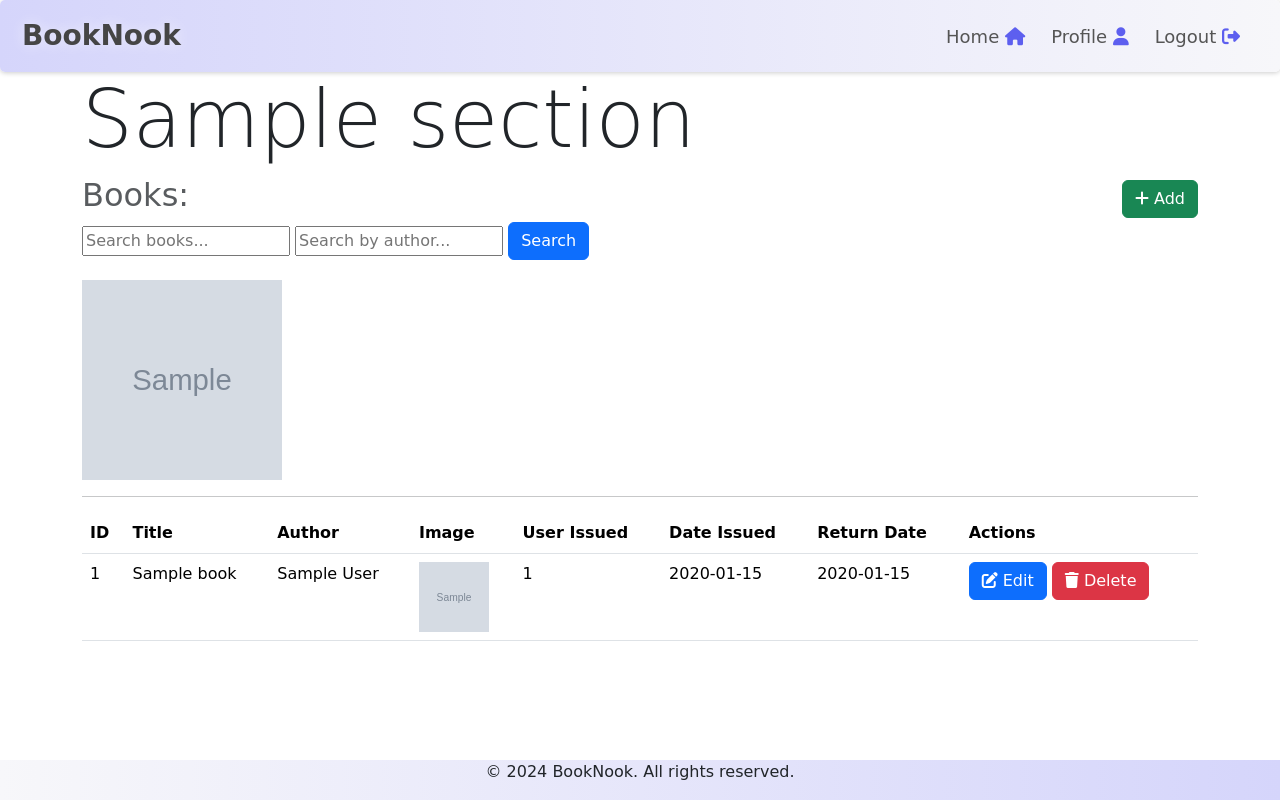
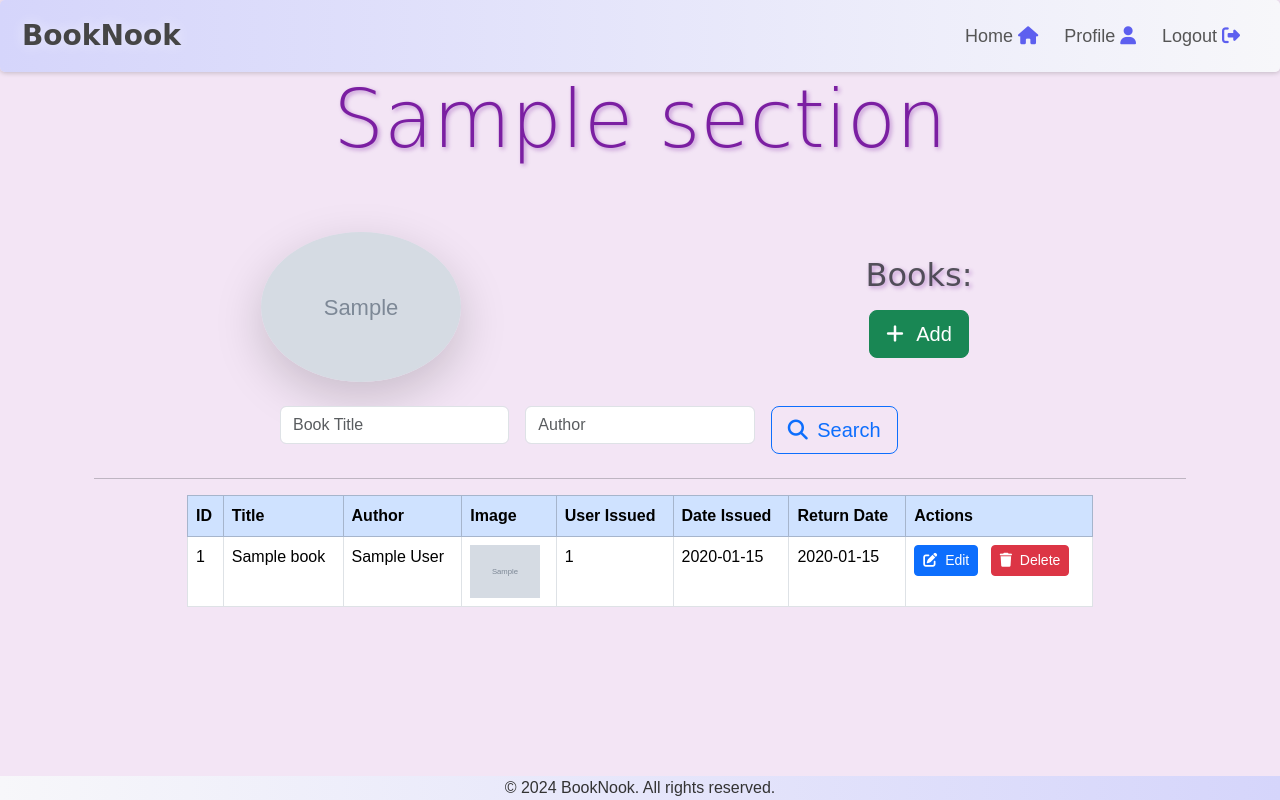
Before and after one commit to jsaha26/BookNook, a Flask app: page /section/1/ in a window 1280 px wide. Run offline with Flask 3, Linux system fonts and the light colour scheme; the visitor is signed in with stand-in values (Sample User, id 1); tables that the repository leaves empty hold one stand-in row (values such as "Sample post"); grey boxes marked "Sample" are stand-in pictures.

Commit message:
Added search bar to admin page and enhanced some pages

```diff
--- a/routes.py
+++ b/routes.py
@@ -172,6 +172,15 @@ def admin():
     sections = Section.query.all()
     section_names = [section.name for section in sections]
     section_sizes = [len(section.books) for section in sections]
+
+    query = request.args.get('query')
+    if query:
+        filtered_sections = []
+        for section in sections:
+            if (query.lower() in section.name.lower()) or any(query.lower() in book.title.lower() or query.lower() in book.author.lower() for book in section.books):
+                filtered_sections.append(section)
+        return render_template('admin.html', sections=filtered_sections, query=query)
+
     return render_template('admin.html', sections=sections, section_names=section_names, section_sizes=section_sizes)
 @app.route('/section/add')
 @admin_required
@@ -221,6 +230,23 @@ def show_section(id):
     if not section:
         flash('Section does not exist')
         return redirect(url_for('admin'))
+    # query = request.args.get('query')
+    # if query:
+    #     filtered_sections = []
+    #     for section in sections:
+    #         if (query.lower() in section['name'].lower()) or any(query.lower() in book.lower() for book in section['books']):
+    #             filtered_sections.append(section)
+    #     return render_template('index.html', sections=filtered_sections, query=query)
+    # else:
+    #     return render_template('index.html', sections=sections)
+    # sname = request.args.get('sname') or ''
+    # bname = request.args.get('bname') or ''
+
+    # if sname:
+    #     sections = Section.query.filter(Section.name.ilike(f'%{sname}%')).all()
+
+    # return render_template('admin.html', sections=sections, name=sname, bname=bname)
+
     return render_template('section/show.html', section=section)
 
 @app.route('/section/<int:id>/static/images/<path:filename>')
--- a/templates/footer.html
+++ b/templates/footer.html
@@ -1,3 +1,3 @@
-<footer class="bg-light py-6 text-center" style="background: linear-gradient(to left, #d5d5fb, #F7F7FA)" >
-    <p>&copy; 2024 BookNook. All rights reserved.</p>
+<footer class="bg-light py-6 text-center" style="background: linear-gradient(to left, #d5d5fb, #F7F7FA); color: #333; ">
+    <p style="margin-bottom: 0;">&copy; 2024 BookNook. All rights reserved.</p>
 </footer>
--- a/templates/section/show.html
+++ b/templates/section/show.html
@@ -1,35 +1,55 @@
 {% extends 'layout.html' %}
 {% block title %}
-    Books of {{section.name}} Section
+    Books of {{ section.name }} Section
 {% endblock %}
 {% block content %}
 
-<h1 class="display-1">
-    {{section.name}}
+<h1 class="display-1 text-center mb-5 heading">
+    {{ section.name }}
 </h1>
-<div class="heading">
-    <h2 class="text-muted">
-        Books:
-    </h2>
 
-    <a href="{{url_for('add_book', section_id=section.id)}}" class="btn btn-success">
-        <i class="fas fa-plus    "></i>
-        Add
+<div class="container-fluid py-3">
+    <div class="row justify-content-center align-items-center mb-4">
+        <div class="col-md-6 text-center">
+            <img src="{{ section.image }}" alt="{{ section.name }} Image" class="img-fluid rounded-circle shadow-lg" width="200" height="200">
+        </div>
+        <div class="col-md-6">
+            <div class="heading text-center mb-3">
+                <h2 class="text-muted">Books:</h2>
+            </div>
+            <div class="d-flex justify-content-center">
+                <a href="{{ url_for('add_book', section_id=section.id) }}" class="btn btn-success btn-lg">
+                    <i class="fas fa-plus me-2"></i> Add
                 </a>
             </div>
-
-<!-- Search Bar -->
-<div class="search-bar">
-    <input type="text" id="search-input" placeholder="Search books...">
-    <input type="text" id="search-author-input" placeholder="Search by author...">
-    <button id="search-button" class="btn btn-primary">Search</button>
+        </div>
     </div>
 
-<img src="{{section.image}}" alt="{{section.name}} Image" width="200" height="200">
+    <div class="row justify-content-center mb-4">
+        <div class="col-md-8">
+            <form action="" method="GET" class="row g-3">
+                <div class="col">
+                    <input type="text" name="title" id="title" class="form-control" placeholder="Book Title">
+                </div>
+                <div class="col">
+                    <input type="text" name="author" id="author" class="form-control" placeholder="Author">
+                </div>
+                <div class="col">
+                    <button class="btn btn-outline-primary btn-lg" type="submit">
+                        <i class="fa fa-search me-1"></i>
+                        Search
+                    </button>
+                </div>
+            </form>
+        </div>
+    </div>
+
     <hr>
 
-<table class="table">
-    <thead>
+    <div class="row justify-content-center">
+        <div class="col-md-10">
+            <table class="table table-bordered table-hover">
+                <thead class="table-primary">
                     <tr>
                         <th>ID</th>
                         <th>Title</th>
@@ -44,64 +64,42 @@
                 <tbody>
                     {% for book in section.books %}
                     <tr>
-            <td>{{book.id}}</td>
-            <td>{{book.title}}</td>
-            <td>{{book.author}}</td>
+                        <td>{{ book.id }}</td>
+                        <td>{{ book.title }}</td>
+                        <td>{{ book.author }}</td>
                         <td>
-                <img src="{{book.image}}" alt="{{book.image}}" width="70" height="70">
+                            <img src="{{ book.image }}" alt="{{ book.image }}" class="img-fluid" width="70" height="70">
                         </td>
-            <td>{{book.user_id}}</td>
-            <td>{{book.date_issued}}</td>
-            <td>{{book.return_date}}</td>
+                        <td>{{ book.user_id }}</td>
+                        <td>{{ book.date_issued }}</td>
+                        <td>{{ book.return_date }}</td>
                         <td>
-                <a href="{{url_for('edit_book', id=book.id)}}" class="btn btn-primary">
-                    <i class="fas fa-edit    "></i>
-                    Edit
+                            <a href="{{ url_for('edit_book', id=book.id) }}" class="btn btn-primary btn-sm me-2">
+                                <i class="fas fa-edit me-1"></i> Edit
                             </a>
-                <a href="{{url_for('delete_book', id=book.id)}}" class="btn btn-danger">
-                    <i class="fas fa-trash    "></i>
-                    Delete
+                            <a href="{{ url_for('delete_book', id=book.id) }}" class="btn btn-danger btn-sm">
+                                <i class="fas fa-trash me-1"></i> Delete
                             </a>
                         </td>
                     </tr>
                     {% endfor %}
                 </tbody>
             </table>
+        </div>
+    </div>
+</div>
+
+<style>
+    .heading {
+        color: #7b1fa2; /* Deep purple heading */
+        text-shadow: 2px 2px 4px rgba(123, 31, 162, 0.4); /* Soft shadow effect */
+        font-family: 'Sacramento', cursive; /* Elegant font */
+    }
+
+    body {
+        background-color: #f3e5f5; /* Lavender background */
+        font-family: 'Poppins', sans-serif; /* Friendly font */
+    }
+</style>
 
 {% endblock %}
-
-{% block script %}
-    <script>
-        document.getElementById('search-button').addEventListener('click', function() {
-            var searchInput = document.getElementById('search-input').value.toLowerCase();
-            var searchAuthorInput = document.getElementById('search-author-input').value.toLowerCase();
-            var tableRows = document.getElementsByTagName('tr');
-
-            for (var i = 1; i < tableRows.length; i++) {
-                var title = tableRows[i].getElementsByTagName('td')[1].innerText.toLowerCase();
-                var author = tableRows[i].getElementsByTagName('td')[2].innerText.toLowerCase();
-
-                if (title.includes(searchInput) && author.includes(searchAuthorInput)) {
-                    tableRows[i].style.display = '';
-                } else {
-                    tableRows[i].style.display = 'none';
-                }
-            }
-        });
-    </script>
-{% endblock %}
-
-{% block style %}
-    <style>
-        .heading{
-            display: flex;
-            flex-direction: row;
-            justify-content: space-between;
-            align-items: center;
-        }
-
-        .search-bar {
-            margin-bottom: 20px;
-        }
-    </style>
-{% endblock %}
```
Also changed, not shown: templates/admin.html (+61 -21 lines). Lines whose indentation alone changed are shown as unchanged.
